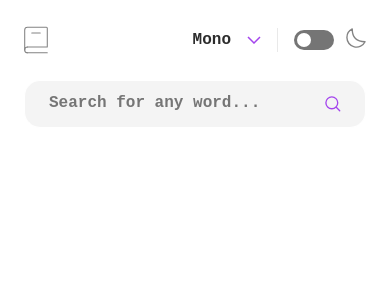
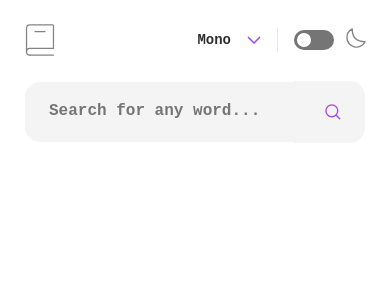
Before and after one commit to tomthestrom/fe-mentor-dictionary, a React (Vite) app: page / in a window 390 px wide. Shown: the top 300 px of the page. Built offline with nearby package versions, Linux system fonts and the light colour scheme; a web font is replaced by a local one.

Commit message:
Added styling via media queries for different screen sizes and :hover states as per specs

```diff
--- a/src/assets/scss/abstracts/_mixins.scss
+++ b/src/assets/scss/abstracts/_mixins.scss
@@ -0,0 +1,24 @@
+/*
+Breakpoints based on design (one card (media-today or media-total has the width of 255px on dsktp dsgn)
+*/
+
+/*
+$breakpoint argument choices:
+-tablet
+-desktop
+
+*/
+
+@mixin respond($breakpoint) {
+  @if $breakpoint == tablet {
+    @media (min-width: 48em) {
+      @content;
+    }
+  }
+
+  @if $breakpoint == desktop {
+    @media (min-width: 64em) {
+      @content;
+    }
+  }
+}
--- a/src/assets/scss/base/_base.scss
+++ b/src/assets/scss/base/_base.scss
@@ -59,4 +59,12 @@ body {
   color: var(--main-font-color);
   margin: 1.5rem 1.5rem 5.25rem 1.5rem;
   box-sizing: border-box;
+
+  @include respond(tablet) {
+    max-width: pRem(689);
+    margin: pRem(58) auto;
+  }
+  @include respond(desktop) {
+    max-width: pRem(737);
+  }
 }
--- a/src/assets/scss/components/_control-hub.scss
+++ b/src/assets/scss/components/_control-hub.scss
@@ -2,13 +2,21 @@
   display: flex;
   margin-bottom: 1.5rem;
 
+  @include respond(tablet) {
+    margin-bottom: 4rem;
+  }
+
   &__home {
     height: 2rem;
-    width: 1.5rem;
+    width: 2rem;
     margin-right: auto;
     img {
       height: inherit;
       width: inherit;
+    }
+
+    @include respond(tablet) {
+      height: pRem(36.5);
     }
   }
 
--- a/src/assets/scss/components/_footer-results.scss
+++ b/src/assets/scss/components/_footer-results.scss
@@ -1,10 +1,20 @@
 .footer-results {
+
+  &__small {
+    @include respond(tablet) {
+      display: flex;
+    }
+  }
   &__source {
     font-size: var(--font-size--s);
     line-height: 1.3;
     color: var(--color-grey-75);
     text-decoration: underline;
     margin-bottom: 0.5rem;
+
+    @include respond(tablet) {
+      margin: 0 1.5rem 0 0;
+    }
   }
 
   &__link {
@@ -13,7 +23,7 @@
     color: inherit;
 
     span {
-      margin-right: 1rem;
+      margin-right: 0.5rem;
     }
   }
 }
--- a/src/assets/scss/components/_pof-speech.scss
+++ b/src/assets/scss/components/_pof-speech.scss
@@ -1,17 +1,29 @@
 .pof-speech {
   &:not(:last-child) {
     margin-bottom: 2rem;
+
+    @include respond(tablet) {
+      margin-bottom: 2.5rem;
+    }
   }
 
   &__header {
     margin-bottom: 1rem;
+
+    @include respond(tablet) {
+      margin-bottom: pRem(27);
+    }
   }
   &__function {
     display: flex;
     font-size: var(--font-size--l);
     font-weight: bold;
-    font-style: italic;
     margin-bottom: 2rem;
+
+    @include respond(tablet) {
+      font-size: var(--font-size--heading-m);
+      margin-bottom: pRem(42);
+    }
 
     &::after {
       display: inline-block;
@@ -28,12 +40,21 @@
     color: var(--color-grey-75);
     font-weight: normal;
     font-size: var(--font-size-m);
+
+    @include respond(tablet) {
+      font-size: var(--font-size--heading-s);
+      // margin-bottom: pRem(42);
+    }
   }
 
   &__entries {
     list-style: none;
     &:not(:last-child) {
       margin-bottom: 1.5rem;
+
+      @include respond(tablet) {
+        margin-bottom: pRem(42);
+      }
     }
   }
 
@@ -43,6 +64,11 @@
     padding-left: 1rem;
     &:not(:last-child) {
       margin-bottom: 0.75rem;
+    }
+
+    @include respond(tablet) {
+      font-size: var(--font-size--l);
+      line-height: 1.333333;
     }
 
   }
@@ -71,8 +97,12 @@
   &__synonyms-title {
     color: var(--color-grey-75);
     font-weight: normal;
-    font-size: var(--font-size-m);
+    font-size: var(--font-size--m);
     margin-right: 2.5rem;
+
+    @include respond(tablet) {
+      font-size: var(--font-size--heading-s);
+    }
   }
 
   &__synonyms {
@@ -87,5 +117,9 @@
     &:not(:last-child) {
       margin-bottom: 0.25rem;
     }
+
+    @include respond(tablet) {
+      font-size: var(--font-size--heading-s);
+    }
   }
 }
--- a/src/assets/scss/components/_search-bar.scss
+++ b/src/assets/scss/components/_search-bar.scss
@@ -1,8 +1,15 @@
 .search-bar {
-  // position: relative;
   margin-bottom: 1.5rem;
   display: flex;
   align-items: center;
+
+  @include respond(tablet) {
+    margin-bottom: pRem(50);
+  }
+
+  @include respond(desktop) {
+    margin-bottom: pRem(42);
+  }
 
   &__input {
     font-size: var(--font-size--m);
@@ -15,8 +22,13 @@
     border-bottom-left-radius: 1rem;
     border: 1px solid var(--main-bg-color);
     border-right: none;
-    padding: pRem(13) 0;
+    padding: pRem(20) 0;
     padding-left: 1.5rem;
+
+    @include respond(tablet) {
+      font-size: var(--font-size--heading-s);
+      line-height: 1.1;
+    }
 
     &::placeholder {
       color: var(--search-bar-placeholder-color);
@@ -39,18 +51,20 @@
     }
   }
 
-  &__input:focus + &__submit, &__input:focus-visible + &__submit {
-      border: 1px solid var(--color-purple-default);
-      border-left: none;
+  &__input:focus + &__submit,
+  &__input:focus-visible + &__submit {
+    border: 1px solid var(--color-purple-default);
+    border-left: none;
   }
 
   &__submit {
+    cursor: pointer;
     display: flex;
     justify-content: center;
     align-items: center;
     background-color: var(--search-bar-bg-color);
     height: 1rem;
-    padding: pRem(23);
+    padding: pRem(31);
     padding-right: 1.5rem;
     border: 1px solid var(--main-bg-color);
     border-left: none;
--- a/src/assets/scss/components/_search-results.scss
+++ b/src/assets/scss/components/_search-results.scss
@@ -3,4 +3,8 @@
   border-bottom: 1px solid var(--border-color);
   margin-bottom: 1.5rem;
 
+  @include respond(tablet) {
+    padding-bottom: 2.5rem;
+  }
+
 }
--- a/src/assets/scss/components/_theme-toggler.scss
+++ b/src/assets/scss/components/_theme-toggler.scss
@@ -31,22 +31,23 @@
       transition: transform 0.3s;
     }
 
-    &:checked::before {
+    &:checked::before, &:hover::before {
       background: var(--color-purple-default);
     }
 
-    &:checked::after {
+    &:checked::after, &:hover::after {
       transform: translate(pRem(20), 0);
     }
   }
 
-  &__checkbox:checked + &__moon {
+  &__checkbox:checked + &__moon, &:hover {
     svg path{
       stroke: var(--color-purple-default);
     }
   }
 
   &__moon {
+    cursor: pointer;
     display: inline-block;
     svg {
       width: 1.25rem;
--- a/src/assets/scss/components/_typography-switcher.scss
+++ b/src/assets/scss/components/_typography-switcher.scss
@@ -1,13 +1,26 @@
 .typography-switcher {
+  cursor: pointer;
   font-weight: 700;
-  line-height: 1.5;
+  font-size: var(--font-size--s);
+  line-height: 1.72;
   padding-right: 1rem;
   border-right: 1px solid var(--color-grey-E9);
   margin-right: 1rem;
   position: relative;
 
+  @include respond(tablet) {
+    font-size: var(--font-size--l);
+    line-height: 1.333333;
+  }
+
   &__label {
+    font-size: inherit;
     padding-right: 1rem;
+    cursor: pointer;
+
+    &:hover {
+      color: var(--color-purple-default);
+    }
   }
 
   &__radio {
--- a/src/assets/scss/components/_word-forms.scss
+++ b/src/assets/scss/components/_word-forms.scss
@@ -4,10 +4,24 @@
   grid-template-rows: 2.5rem 1.5rem;
   margin-bottom: pRem(34);
 
+  @include respond(tablet) {
+    grid-template-rows: pRem(67) pRem(29);
+    grid-row-gap: pRem(11);
+    margin-bottom: pRem(42);
+  }
+
+  @include respond(desktop) {
+    grid-row-gap: 1.25rem;
+  }
+
   &__word {
     grid-area: 1 / 1 / 2 / 2;
     font-size: var(--font-size--heading-l);
     line-height: 1.25;
+
+    @include respond(tablet) {
+      font-size: var(--font-size--heading-xl);
+    }
   }
   &__spoken {
     grid-area: 2 / 1 / -1 / 1;
@@ -16,17 +30,39 @@
     color: var(--color-purple-default);
     font-size: var(--font-size--l);
     line-height: 1.333333;
+
+    @include respond(tablet) {
+      font-size: var(--font-size--heading-m);
+    }
   }
 
   &__play {
+    cursor: pointer;
     grid-area: 1 / 2 / -1 / -1;
     align-self: center;
     justify-self: end;
     height: 3rem;
     width: 3rem;
+    @include respond(tablet) {
+      height: pRem(75);
+      width: pRem(75);
+    }
+
     svg {
       height: inherit;
       width: inherit;
     }
+
+    &:hover,
+    &:focus {
+      svg g {
+        circle {
+          opacity: 1;
+        }
+        path {
+          fill: var(--color-white-FF);
+        }
+      }
+    }
   }
 }
```
